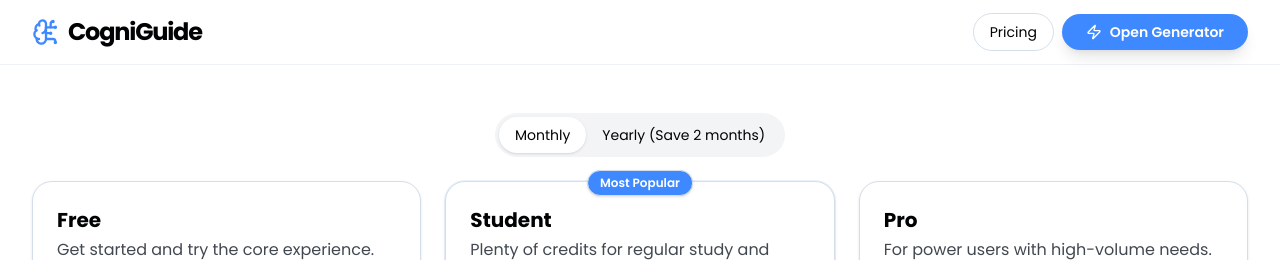
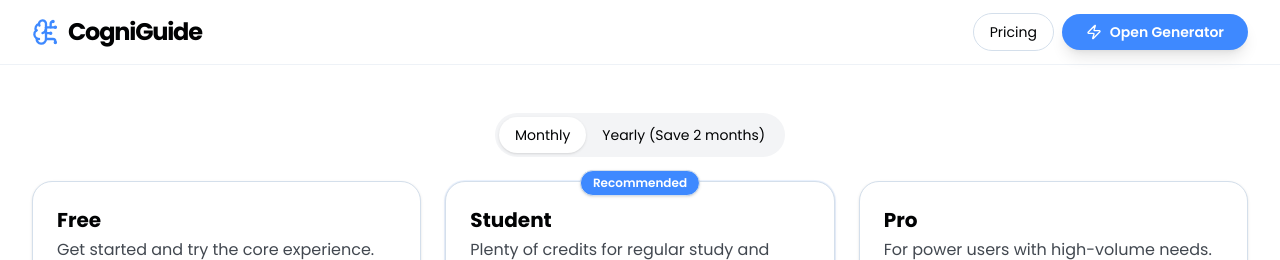
Before and after one commit to Led-adel-pilot/CogniGuide, a Next.js app: page /pricing in a window 1280 px wide. Shown: the top 260 px of the page. Built offline with nearby package versions, Linux system fonts and the light colour scheme; no server answers.

Commit message:
Pricing page update replced with recommended

```diff
--- a/components/PricingClient.tsx
+++ b/components/PricingClient.tsx
@@ -351,7 +351,7 @@ export default function PricingClient({ onPurchaseComplete }: PricingClientProps
 
           {/* Student (Most Popular) */}
           <div className="relative rounded-[1.25rem] border bg-white p-6 shadow-sm ring-1 ring-primary/10">
-            <div className="absolute -top-3 left-1/2 -translate-x-1/2 rounded-full border bg-primary text-white px-3 py-1 text-xs font-semibold shadow">Most Popular</div>
+            <div className="absolute -top-3 left-1/2 -translate-x-1/2 rounded-full border bg-primary text-white px-3 py-1 text-xs font-semibold shadow">Recommended</div>
             <h3 className="text-xl font-bold font-heading mb-1">Student</h3>
             <p className="text-muted-foreground mb-6">Plenty of credits for regular study and exam prep.</p>
             <div className="mb-6">
--- a/components/PricingTiers.tsx
+++ b/components/PricingTiers.tsx
@@ -45,7 +45,7 @@ export default function PricingTiers({
 
       {/* Student (Most Popular) */}
       <div className="relative rounded-[1.25rem] border bg-white p-6 shadow-sm ring-1 ring-primary/10">
-        <div className="absolute -top-3 left-1/2 -translate-x-1/2 rounded-full border bg-primary text-white px-3 py-1 text-xs font-semibold shadow">Most Popular</div>
+        <div className="absolute -top-3 left-1/2 -translate-x-1/2 rounded-full border bg-primary text-white px-3 py-1 text-xs font-semibold shadow">Recommended</div>
         <h3 className="text-xl font-bold font-heading mb-1">Student</h3>
         <p className="text-muted-foreground mb-6">Plenty of credits for regular study and exam prep.</p>
         <div className="mb-6">
```
